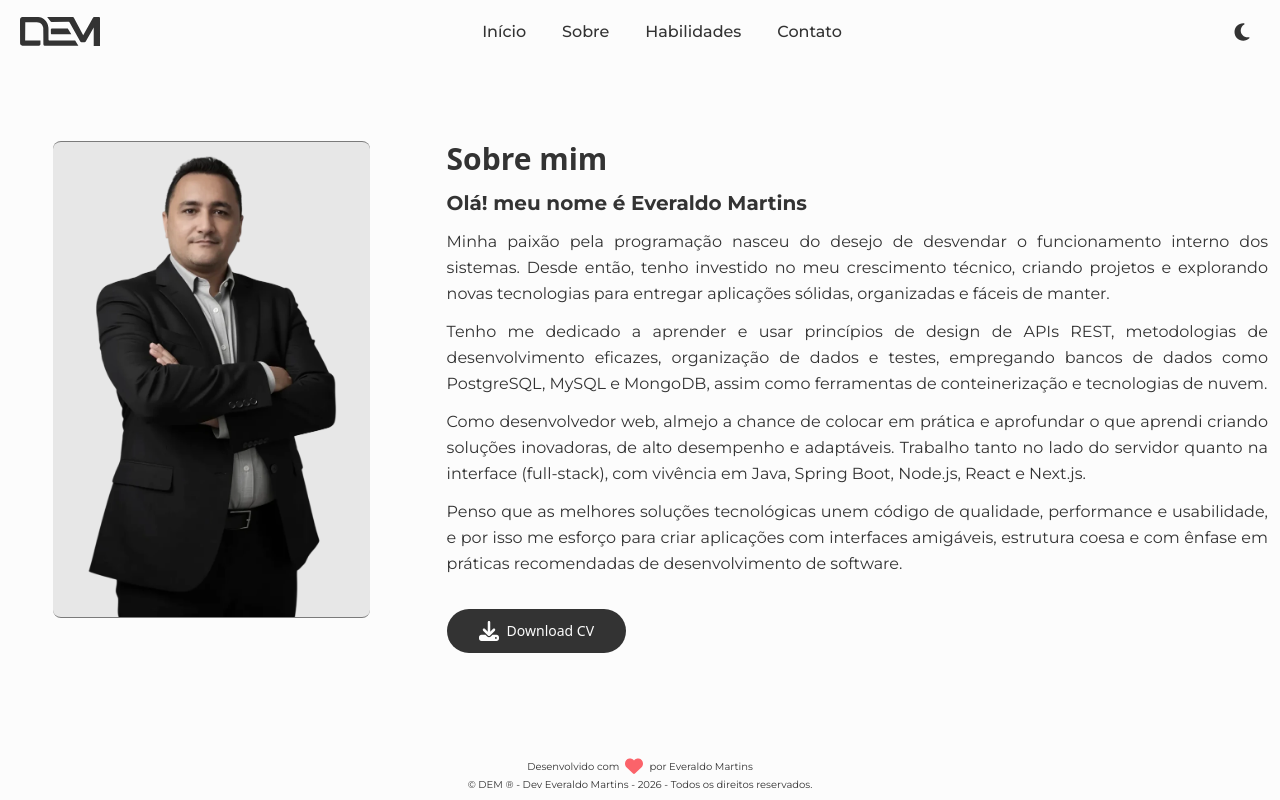
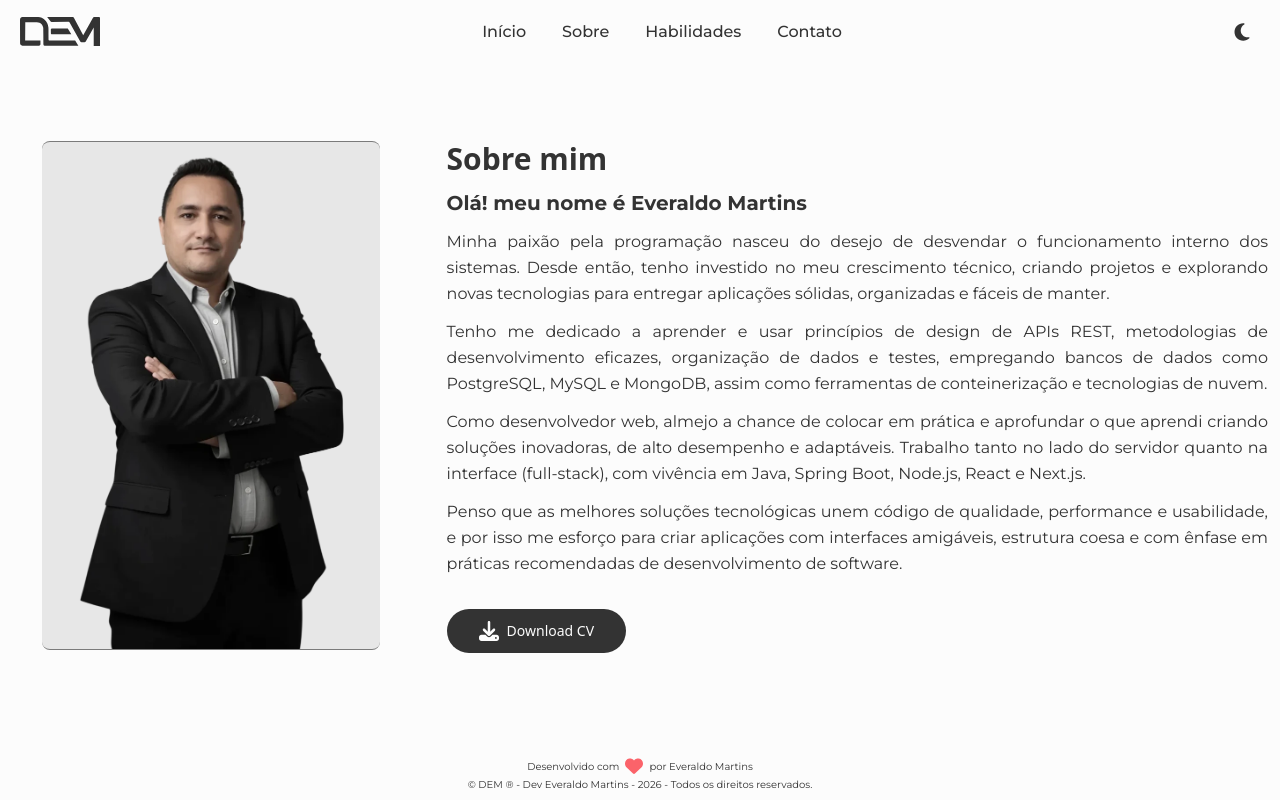
Before and after one commit to dev-emartins/dev-emartins, a React (Vite) app: page /about in a window 1280 px wide. Built offline with nearby package versions, Linux system fonts and the light colour scheme.

Commit message:
fix: The maximum image width has been set.

```diff
--- a/package.json
+++ b/package.json
@@ -1,7 +1,7 @@
 {
   "name": "personal_portfolio",
   "private": true,
-  "version": "3.6.1",
+  "version": "3.8.1",
   "type": "module",
   "scripts": {
     "dev": "vite --host",
--- a/src/pages/About.jsx
+++ b/src/pages/About.jsx
@@ -8,7 +8,7 @@ function About(){
             <div className="w-full lg:w-1/3 pt-3 flex justify-center items-center">
                     <Image
                         className="rounded-2xl"
-                        classNameFigure="w-11/12 max-w-3/4 bg-button/10 border-y border-button/60 rounded-lg"
+                        classNameFigure="w-11/12 max-w-[80%] bg-button/10 border-y border-button/60 rounded-lg"
                         src={ about_user }
                         alt="Image DEM"
                     />
--- a/src/pages/Home.jsx
+++ b/src/pages/Home.jsx
@@ -69,7 +69,7 @@ function Home(){
             <div className="w-full lg:w-2/5 pt-3 flex justify-center items-center">
                 <Image
                     className="w-full p-0 drop-shadow-xl drop-shadow-button/20"
-                    classNameFigure="w-11/12 max-w-3/4 block overflow-hidden border-b border-button/60 rounded-lg"
+                    classNameFigure="w-11/12 max-w-[80%] block overflow-hidden border-b border-button/60 rounded-lg"
                     src={ user }
                     alt="DEM Desenvolvedor Everaldo Martins"
                 />
```
Also changed, not shown: 1 other file (tests, documents, lock files or other folders).
